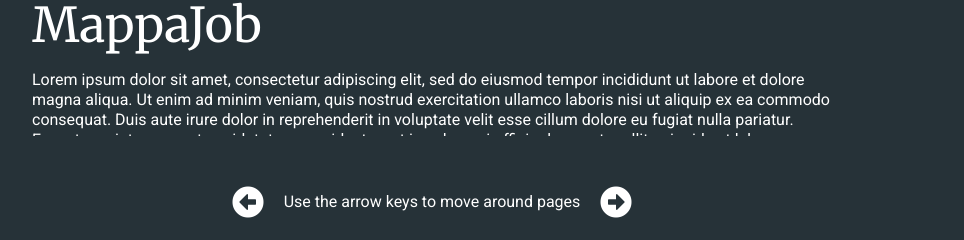
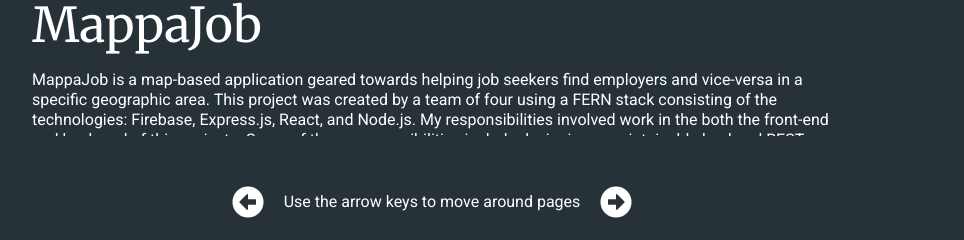
Before and after one commit to easyra/portfoliov2, a React (Create React App) app: page /projects in a window 1280 px wide. Shown: the part 532-772 px from the top of the page, without its empty margins (208-1172 px from the left). Built offline with nearby package versions, Linux system fonts and the light colour scheme.

Commit message:
project summarys updated

```diff
--- a/src/component/Projects/ProjectsContainer.js
+++ b/src/component/Projects/ProjectsContainer.js
@@ -56,7 +56,9 @@
                 github='https://github.com/Lambda-School-Labs/Labs8-DeveloperMap'
                 deployed='https://www.mappajob.com/'
                 projectTitle='MappaJob'
-                summary='    Lorem ipsum dolor sit amet, consectetur adipiscing elit, sed do eiusmod tempor incididunt ut labore et dolore magna aliqua. Ut enim ad minim veniam, quis nostrud exercitation ullamco laboris nisi ut aliquip ex ea commodo consequat. Duis aute irure dolor in reprehenderit in voluptate velit esse cillum dolore eu fugiat nulla pariatur. Excepteur sint occaecat cupidatat non proident, sunt in culpa qui officia deserunt mollit anim id est laborum.'
+                summary=''
+                summary='MappaJob is a map-based application geared towards helping job seekers find employers and vice-versa in a specific geographic area. This project was created by a team of four using a FERN stack consisting of the technologies: Firebase, Express.js, React, and Node.js. My responsibilities involved work in the both the front-end and back-end of this projects. Some of these responsibilities include designing a maintainable backend REST API, Implementing reusable React Components for interactive user experience, reviewing contributions and pull requests for the project and more.
+                '
               />
             )}
             {activeProject === 1 && (
@@ -65,7 +67,7 @@
                 github='https://github.com/easyra/coding-class-showcase'
                 deployed='https://showcase-projects.netlify.com/'
                 projectTitle='Showcase'
-                summary='    Lorem ipsum dolor sit amet, consectetur adipiscing elit, sed do eiusmod tempor incididunt ut labore et dolore magna aliqua. Ut enim ad minim veniam, quis nostrud exercitation ullamco laboris nisi ut aliquip ex ea commodo consequat. Duis aute irure dolor in reprehenderit in voluptate velit esse cillum dolore eu fugiat nulla pariatur. Excepteur sint occaecat cupidatat non proident, sunt in culpa qui officia deserunt mollit anim id est laborum.'
+                summary='Showcase is a web application meant to allow teachers to display their students projects publicly to the internet. Teachers are able to create rooms that where students can post information about their project. The information then gets turned into a card the represents all that information about the projects. I created this project using Firebase and React.js.'
               />
             )}
             {activeProject === 2 && (
@@ -74,7 +76,7 @@
                 github='https://github.com/easyra/back-end-project-week'
                 deployed='https://lambdanotes-ezra.netlify.com/notes'
                 projectTitle='LambdaNotes'
-                summary='    Lorem ipsum dolor sit amet, consectetur adipiscing elit, sed do eiusmod tempor incididunt ut labore et dolore magna aliqua. Ut enim ad minim veniam, quis nostrud exercitation ullamco laboris nisi ut aliquip ex ea commodo consequat. Duis aute irure dolor in reprehenderit in voluptate velit esse cillum dolore eu fugiat nulla pariatur. Excepteur sint occaecat cupidatat non proident, sunt in culpa qui officia deserunt mollit anim id est laborum.'
+                summary='Lambda Notes is a note taking application that allows users to organize their information in an efficient manner. Users are able to post notes to a REST API and have those notes be displayed for everyone to see. Lambda Notes also has other features that create a more enjoyable experience for users such as support for premade themes, tagging support for notes, and the ability to search by note title or tag. I created this project using Reactjs, SQLite, Nodejs, and Expressjs. '
               />
             )}
 
```
